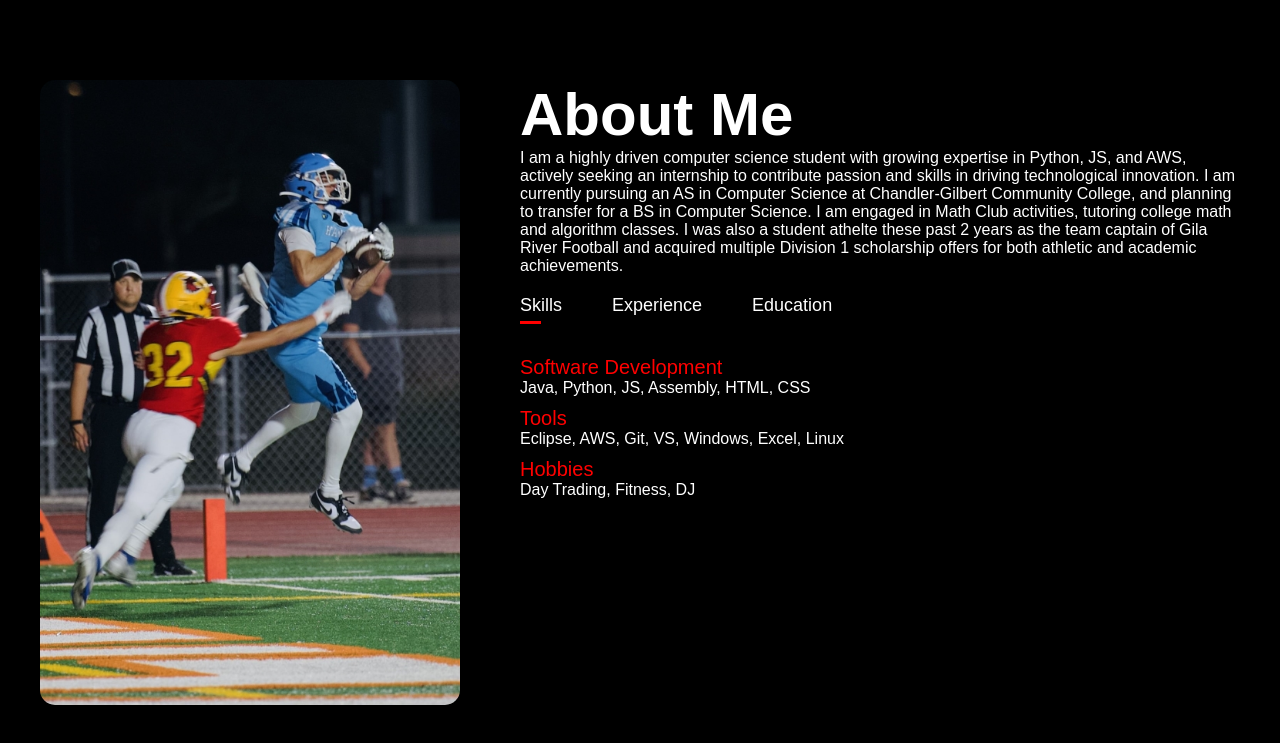
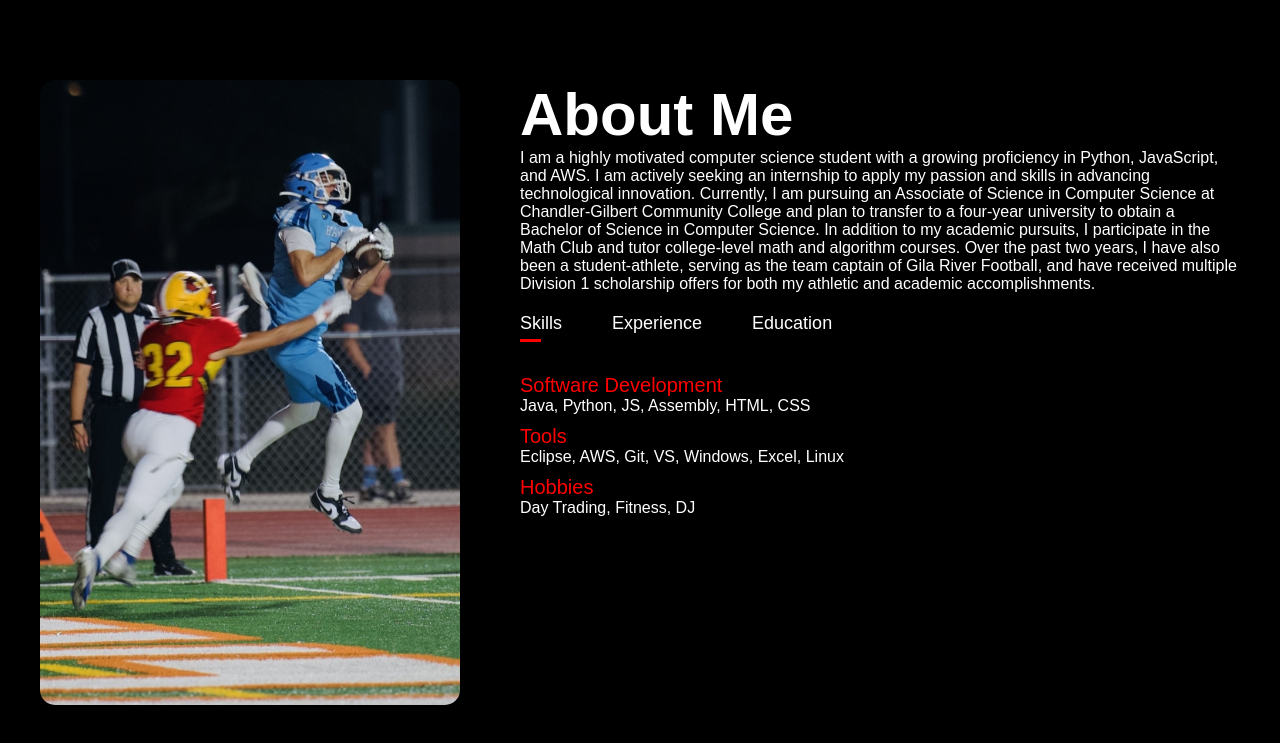
Before and after one commit to NikD-7/NickD_website_HTML_CSS_JS, a plain HTML site: page index.html in a window 1280 px wide. Shown: the part 1040-1783 px from the top of the page. Drawn offline with Linux system fonts and the light colour scheme.

Commit message:
Update index.html

```diff
--- a/index.html
+++ b/index.html
@@ -38,7 +38,7 @@
             </div>
             <div class="about-col-2">
             <h1 class="sub-title">About Me</h1>
-            <p> I am a highly driven computer science student with growing expertise in Python, JS, and AWS, actively seeking an internship to contribute passion and skills in driving technological innovation. I am currently pursuing an AS in Computer Science at Chandler-Gilbert Community College, and planning to transfer for a BS in Computer Science. I am engaged in Math Club activities, tutoring college math and algorithm classes. I was also a student athelte these past 2 years as the team captain of Gila River Football and acquired multiple Division 1 scholarship offers for both athletic and academic achievements.</p>
+            <p> I am a highly motivated computer science student with a growing proficiency in Python, JavaScript, and AWS. I am actively seeking an internship to apply my passion and skills in advancing technological innovation. Currently, I am pursuing an Associate of Science in Computer Science at Chandler-Gilbert Community College and plan to transfer to a four-year university to obtain a Bachelor of Science in Computer Science. In addition to my academic pursuits, I participate in the Math Club and tutor college-level math and algorithm courses. Over the past two years, I have also been a student-athlete, serving as the team captain of Gila River Football, and have received multiple Division 1 scholarship offers for both my athletic and academic accomplishments.</p>
             <div class="tab-titles">
                 <p class="tab-links active-link" onclick="opentab('skills')">Skills</p>
                 <p class="tab-links" onclick="opentab('experience')">Experience</p>
```
